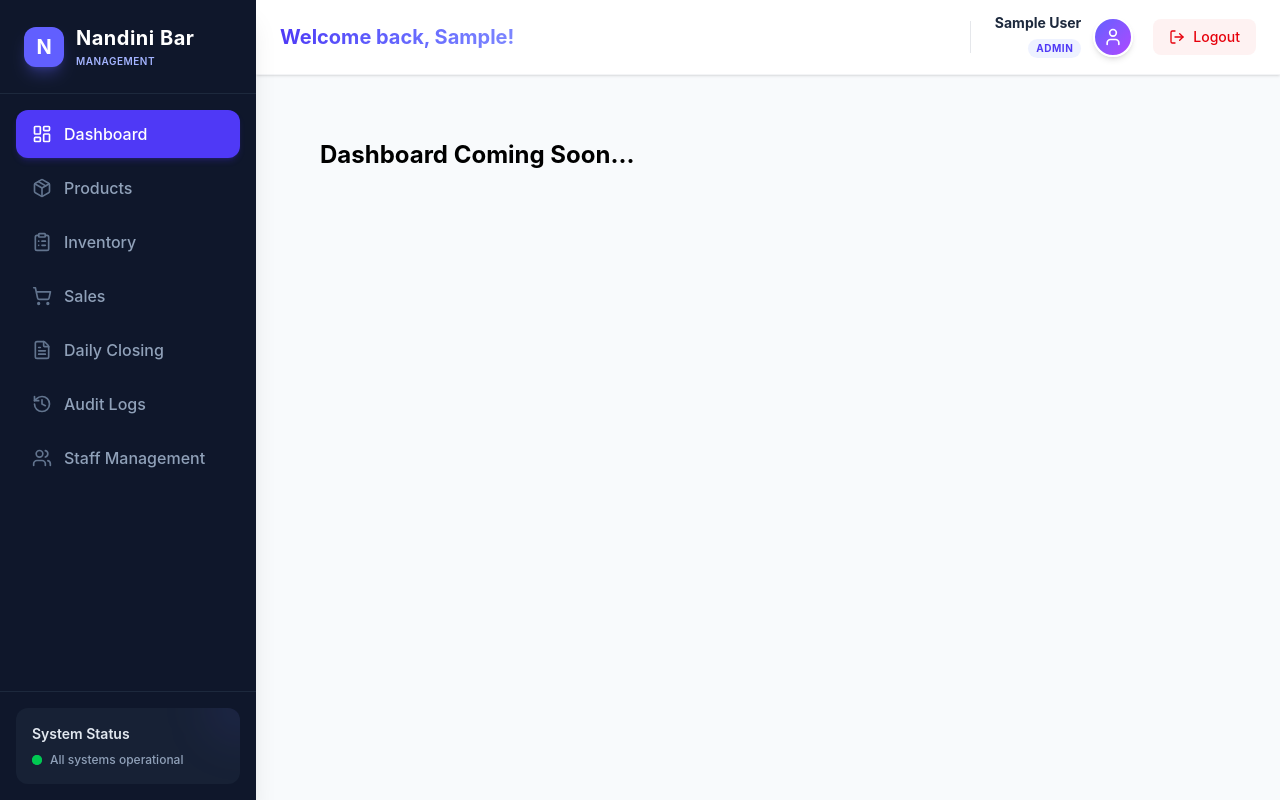
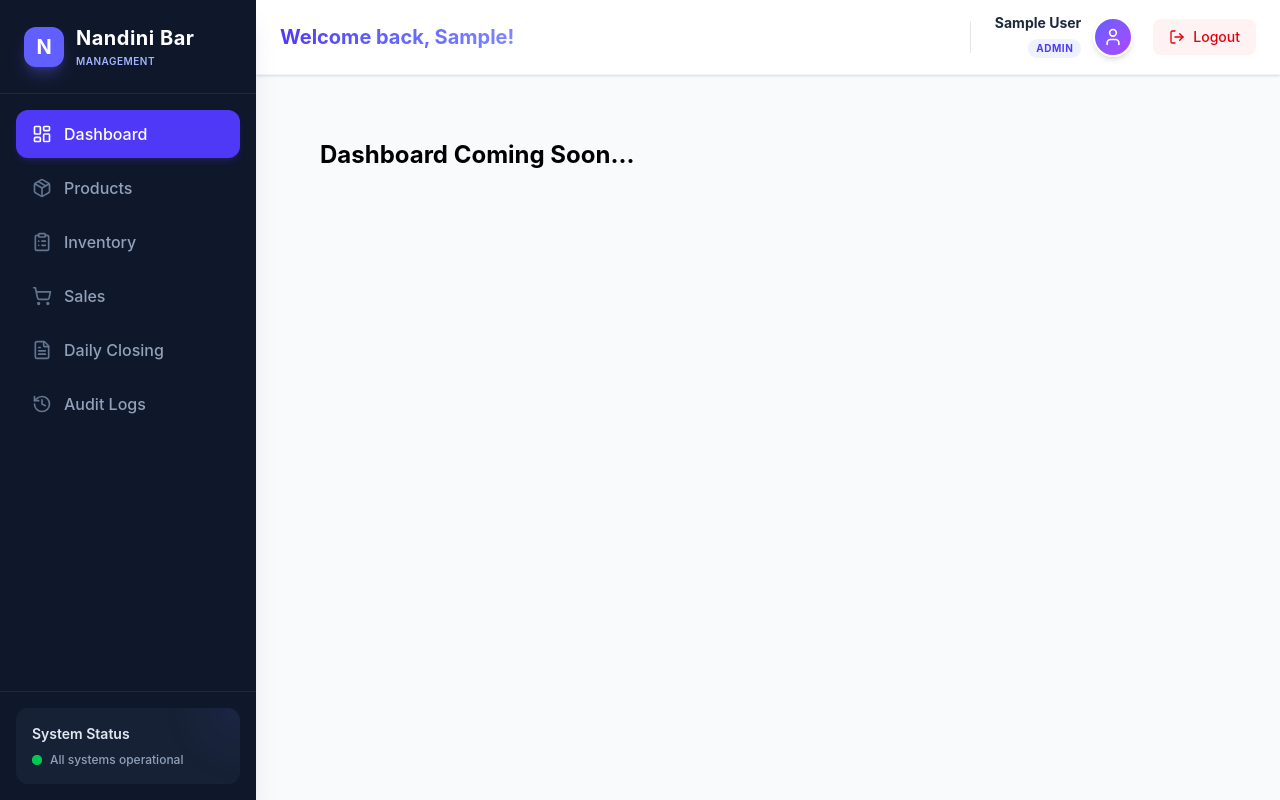
Before and after one commit to imravi05/Nandini-bar, a React app in the folder frontend/: page / in a window 1280 px wide. Built offline with nearby package versions, Linux system fonts and the light colour scheme; sample sign-in values are in the browser's storage; the HTML template or start-up script is replaced by a standard one.

Commit message:
remove staff management from sidebar

```diff
--- a/frontend/src/components/Sidebar/Sidebar.jsx
+++ b/frontend/src/components/Sidebar/Sidebar.jsx
@@ -19,7 +19,7 @@ const Sidebar = ({ isMobile, closeMenu }) => {
     { name: "Sales", path: "/sales", icon: ShoppingCart },
     { name: "Daily Closing", path: "/daily", icon: FileText },
     { name: "Audit Logs", path: "/audit", icon: History },
-    { name: "Staff Management", path: "/users", icon: Users },
+    // { name: "Staff Management", path: "/users", icon: Users },
   ];
 
   return (
```
